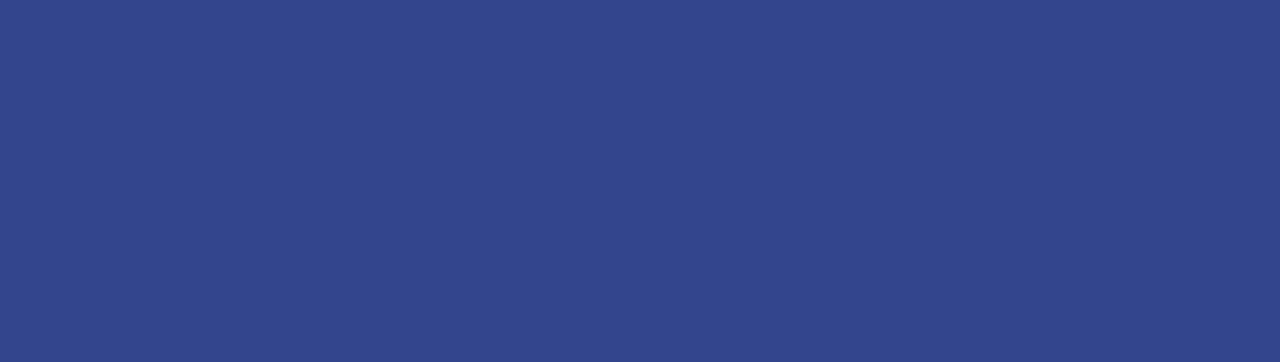
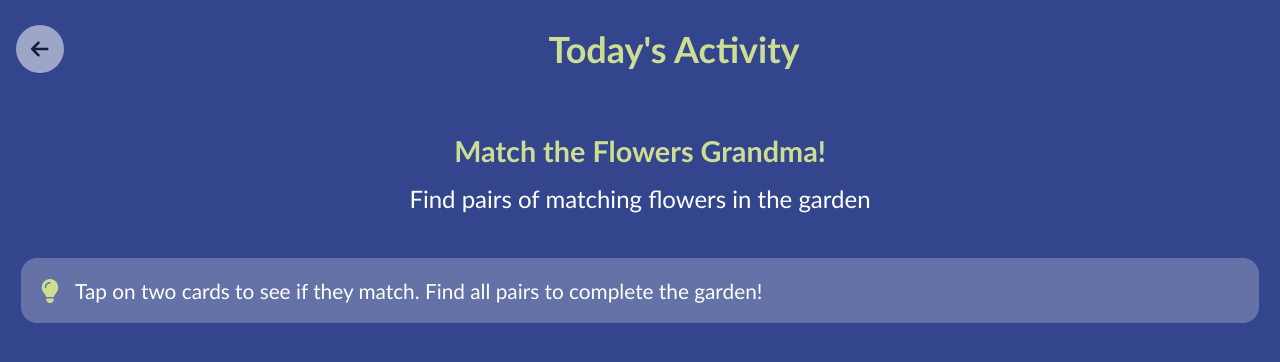
Before and after one commit to prifinkler/react-bright-mind, a React (Vite) app: page /activity in a window 1280 px wide. Before the commit this address had no page. Shown: the top 362 px of the page. Built offline with nearby package versions, Linux system fonts and the light colour scheme.

Commit message:
Activity compmoinent

```diff
--- a/src/App.tsx
+++ b/src/App.tsx
@@ -1,6 +1,7 @@
 import "./App.css";
 
 import GrandmaHomepage from "./components/GrandmaHomepage";
+import ActivityPage from "./components/ActivityPage";
 import "./styles/feedback.css";
 import { BrowserRouter, Routes, Route } from "react-router-dom";
 
@@ -13,6 +14,7 @@ function App() {
       <Routes>
         <Route path="/" element={<GrandmaHomepage />} />
         <Route path="/feedback" element={<FeedbackPage />} />
+        <Route path="/activity" element={<ActivityPage />} />
       </Routes>
     </BrowserRouter>
   );
--- /dev/null
+++ b/src/components/ActivityPage.css
@@ -0,0 +1,95 @@
+:root {
+
+    --white-text: #ffffff;
+    --green-text: #cdde93;
+
+    --default-activity-bg: #33468d;
+    --light-semi-bg: rgba(255, 255, 255, 0.52);
+    --lighter-semi-bg: rgba(255, 255, 255, 0.24);
+
+    --activity-back-button-color: #151d3d;
+
+    /*--activity-bg: #33468d;*/
+    /*--activity-text: #cdde93;*/
+    /*--activity-light-bg: #ffffff;*/
+    /*--activity-darker-text: #233165;*/
+    /*--instruction-box-text: #1e2c60;*/
+    /*--instruction-box-icon: #40287e;*/
+
+    /*--progress-header-title-color: #ffffff;*/
+}
+
+.activity-wrapper {
+    background-color: var(--default-activity-bg);
+    color: var(--white-text);
+    display: flex;
+    flex-direction: column;
+    min-height: 100vh;
+    padding: 0 1rem;
+    width: 100vw;
+}
+
+.activity-header {
+    align-items: center;
+    display: flex;
+    margin: 25px 0 45px;
+    gap: 20px;
+}
+
+.activity-back-button {
+    align-items: center;
+    background: var(--light-semi-bg);
+    border: none;
+    border-radius: 50%;
+    color: var(--activity-back-button-color);
+    cursor: pointer;
+    display: flex;
+    font-size: 20px;
+    height: 48px;
+    justify-content: center;
+    transition: background-color 0.3s ease;
+    width: 48px;
+}
+
+.progress-header-title {
+    color: var(--green-text);
+    font-size: 18px;
+    font-weight: 500;
+    flex-grow: 1;
+    text-align: center;
+}
+
+.activity-title {
+    color: var(--green-text);
+    display: flex;
+    font-size: 1.2rem;
+    flex-direction: column;
+    gap: 16px;
+    justify-content: center;
+    margin: 16px 0 20px;
+    text-align: center;
+    width: 100%;
+}
+
+.activity-title > p {
+    color: var(--white-text);
+    font-size: 1.5rem;
+}
+
+.activity-instruction-box {
+    align-items: center;
+    background: var(--lighter-semi-bg);
+    border-radius: 16px;
+    color: var(--white-text);
+    display: flex;
+    font-size: 1.3rem;
+    gap: 16px;
+    padding: 20px;
+    margin: 45px 5px;
+}
+
+.instruction-icon {
+    color: var(--green-text);
+    flex-shrink: 0;
+    font-size: 24px;
+}
--- /dev/null
+++ b/src/components/ActivityPage.tsx
@@ -0,0 +1,42 @@
+import './ActivityPage.css';
+import {FontAwesomeIcon} from "@fortawesome/react-fontawesome";
+import {faLightbulb, faArrowLeft} from "@fortawesome/free-solid-svg-icons";
+import {Link} from "react-router-dom";
+
+const ActivityPage = () => {
+    return (
+        <div className="activity-wrapper">
+
+            <div className="activity-header">
+                <Link to="/">
+                <button className="activity-back-button">
+                    <FontAwesomeIcon icon={faArrowLeft}/>
+                </button>
+                </Link>
+                <div className="progress-header-title">
+                    <h1>Today's Activity</h1>
+                </div>
+            </div>
+
+            <div className="activity-content">
+
+                <div className="activity-title">
+                    <h2 className="activity-title-h2">Match the Flowers Grandma!</h2>
+                    <p>Find pairs of matching flowers in the garden</p>
+                </div>
+
+                <div className="activity-instruction-box">
+                    <FontAwesomeIcon icon={faLightbulb} className="instruction-icon"/>
+                    <p>
+                        Tap on two cards to see if they match.
+                        Find all pairs to complete the garden!
+                    </p>
+                </div>
+
+
+            </div>
+        </div>
+    );
+};
+
+export default ActivityPage;
--- a/src/components/FeedbackPage.tsx
+++ b/src/components/FeedbackPage.tsx
@@ -9,7 +9,7 @@ function FeedbackPage() {
       </div>
       <h2 style={{ display: "flex" }}>Do you want to Continue?</h2>
       <div className="action-button">
-        <Link to="/" style={{background: "var(--cucumber)", color: "var(--blas-blue)"}}>
+        <Link to="/activity" style={{background: "var(--cucumber)", color: "var(--blas-blue)"}}>
             <img src="/images/puzzle.png" />
             Try Another Puzzle
         </Link>
```
